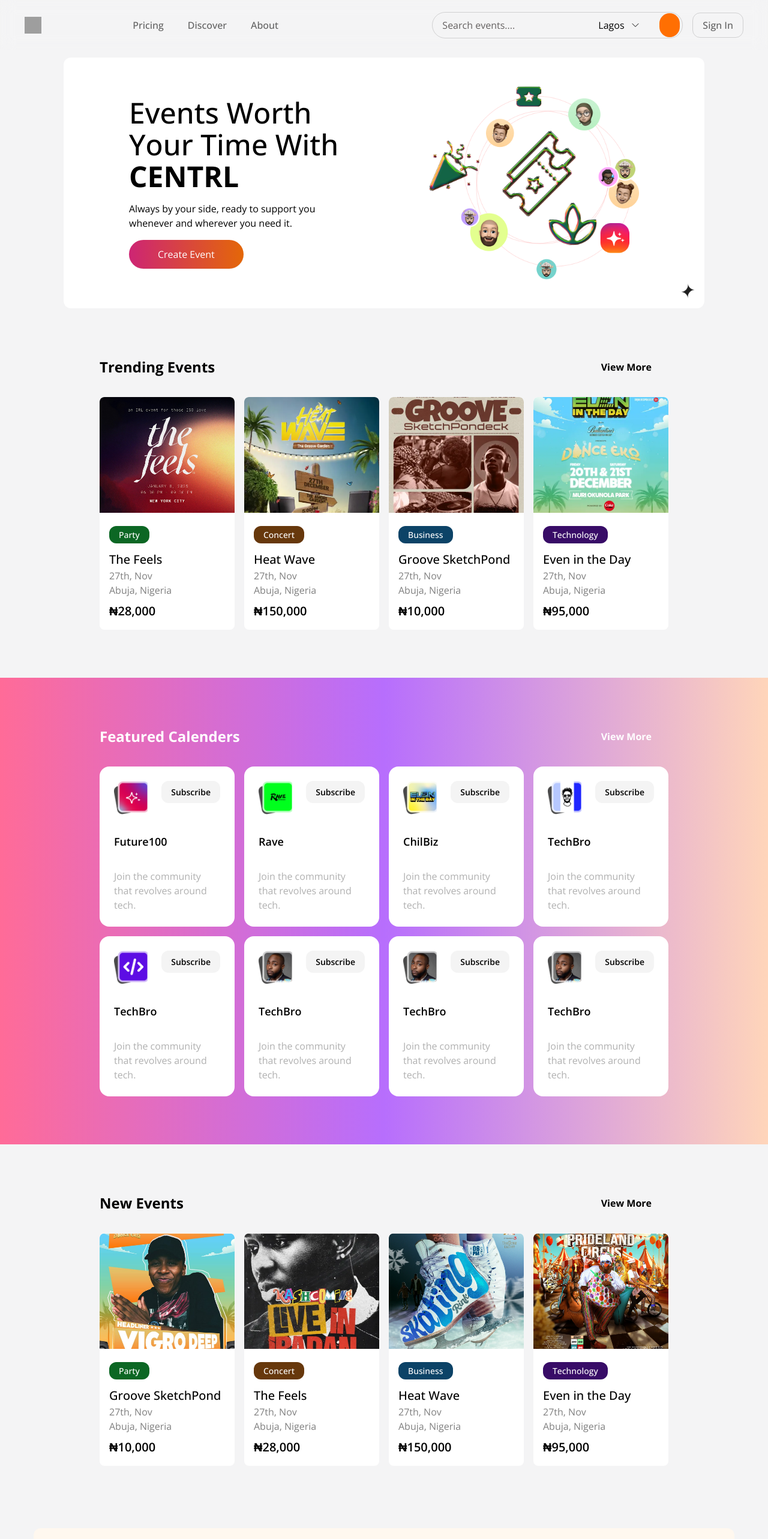
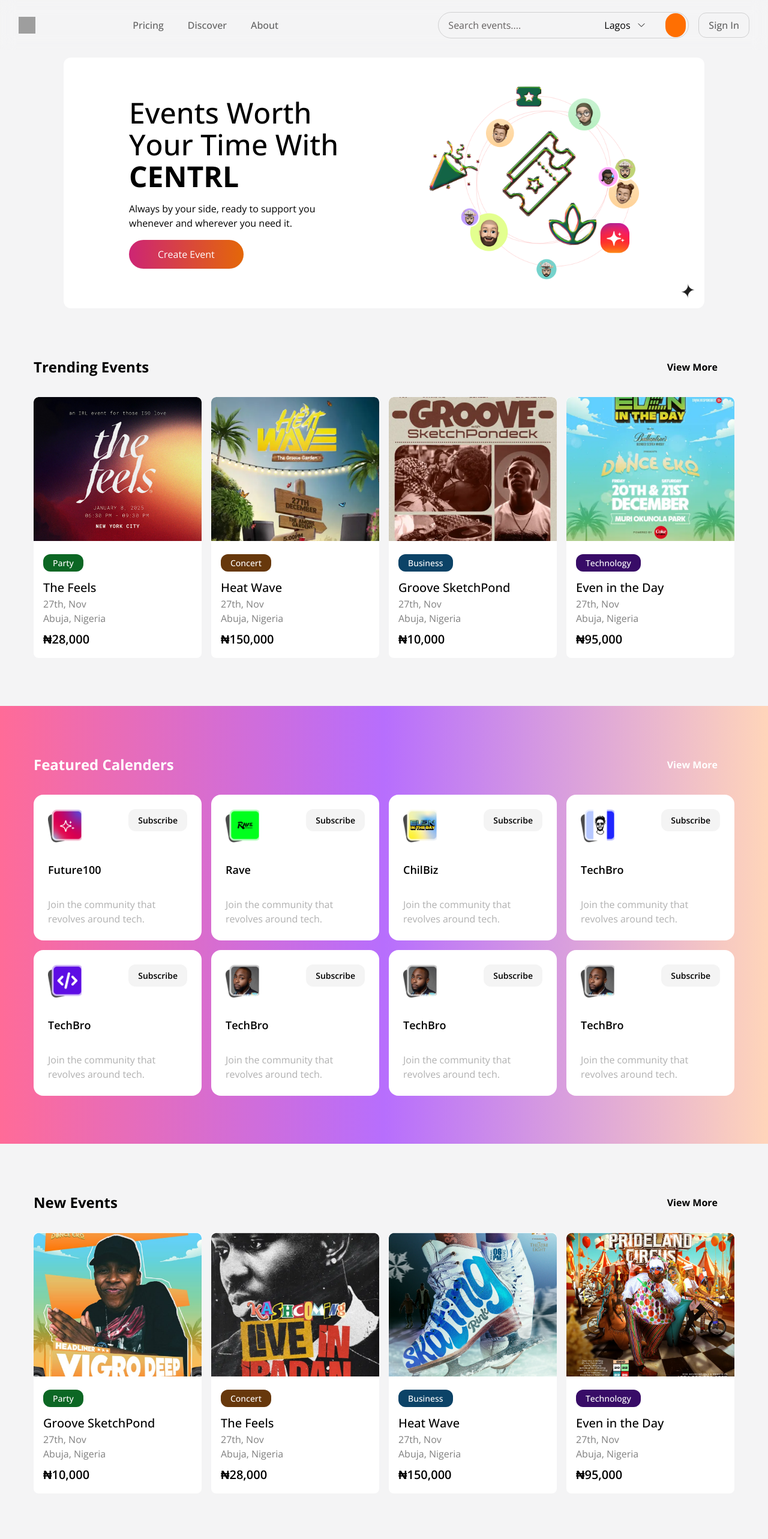
Before and after one commit to abed-obaah/centrl, a React (Vite) app: page / in a window 1280 px wide. Shown: the top 2566 px of the page at 60% size. Built offline with nearby package versions, Linux system fonts and the light colour scheme; grey boxes are pictures that could not be loaded; some icons are missing.

Commit message:
made some layout changes

```diff
--- a/src/components/Footer.jsx
+++ b/src/components/Footer.jsx
@@ -99,7 +99,7 @@ const navigation = {
 const Footer = () => {
   return (
     <footer className="bg-[#fff] mt-20 py-20">
-      <div className="container lg:max-w-[980px]">
+      <div className="container lg:max-w-[1200px]">
         <div className="md:grid md:grid-cols-2 md:gap-8 lg:grid-cols-[1fr_2fr]">
           <div>
             <p className="text-200 mb-4 font-600 text-[#000]">
--- a/src/components/header.jsx
+++ b/src/components/header.jsx
@@ -12,7 +12,7 @@ const Header = () => {
 
   return (
     <header className="fixed top-0 z-[500] w-full backdrop-blur-md bg-gradient-to-r from-white/50 via-neutral-100/50 to-white/50  supports-[backdrop-filter]:bg-white/3">
-      <div className="flex items-center justify-between py-5 max-w-[1230px] mx-auto px-4">
+      <div className="flex items-center justify-between py-5 max-w-[1250px] 2xl:max-w-[1400px]  mx-auto px-4">
         {/* Logo */}
         <a href="/">
           <img alt="Centrl" src={logo} className="size-7" loading="lazy" />
--- a/src/pages/Pricing.jsx
+++ b/src/pages/Pricing.jsx
@@ -87,7 +87,7 @@ const Pricing = () => {
 
         {/* Patter Two */}
         <img
-          className="hidden lg:block w-[100px]  absolute top-[13rem] left-[-.5rem]"
+          className="hidden lg:block w-[100px]  absolute top-[13rem] left-[-2rem]"
           src={PatternTwo}
           alt="Pattern two"
         />
--- a/src/sections/Banner.jsx
+++ b/src/sections/Banner.jsx
@@ -6,7 +6,7 @@ const Banner = () => {
     <section className="mt-20">
       <div className="max-w-[1200px] mx-auto px-4">
         <div className="relative rounded-xl p-8 bg-[#FFF8EF]">
-          <div className="md:grid md:grid-cols-2 md:gap-4 max-w-[980px] mx-auto   md:items-center">
+          <div className="md:grid md:grid-cols-2 md:gap-4 max-w-[1000px] mx-auto   md:items-center">
             <div className="mb-16 md:mb-0 text-left max-w-[300px] mr-auto">
               <h4 className="text-500 md:text-700 mb-4 md:leading-[1.1] font-700">
                 Centrl is coming soon to Mobile{' '}
--- a/src/sections/FeaturedCalendars.jsx
+++ b/src/sections/FeaturedCalendars.jsx
@@ -5,7 +5,7 @@ import { Link } from 'react-router-dom';
 const FeaturedCalendars = () => {
   return (
     <section className="bg-gradient-to-r mt-20 py-20 from-[#FF6B98] via-[#B76EFD] to-[#FFD5BA]">
-      <div className="container xl:max-w-[980px]">
+      <div className="container xl:max-w-[1200px]">
         <div className="flex justify-between flex-wrap items-center w-full mb-8 ">
           <h2 className="text-400 text-[#fff] md:text-500 font-700">
             Featured Calenders
--- a/src/sections/NewEvents.jsx
+++ b/src/sections/NewEvents.jsx
@@ -50,7 +50,7 @@ const categoryColors = {
 const NewEvents = () => {
   return (
     <section className="pt-20">
-      <div className="container lg:max-w-[980px]">
+      <div className="container lg:max-w-[1200px]">
         <div className="flex justify-between flex-wrap items-center w-full mb-8">
           <h2 className="text-400 md:text-500 font-700">New Events</h2>
 
--- a/src/sections/TrendingEvents.jsx
+++ b/src/sections/TrendingEvents.jsx
@@ -51,7 +51,7 @@ const categoryColors = {
 const TrendingEvents = () => {
   return (
     <section className="pt-20">
-      <div className="container xl:max-w-[980px]">
+      <div className="container xl:max-w-[1200px]">
         <div className="flex justify-between flex-wrap items-center w-full mb-8 ">
           <h2 className="text-400 md:text-500 font-700">Trending Events</h2>
 
```
